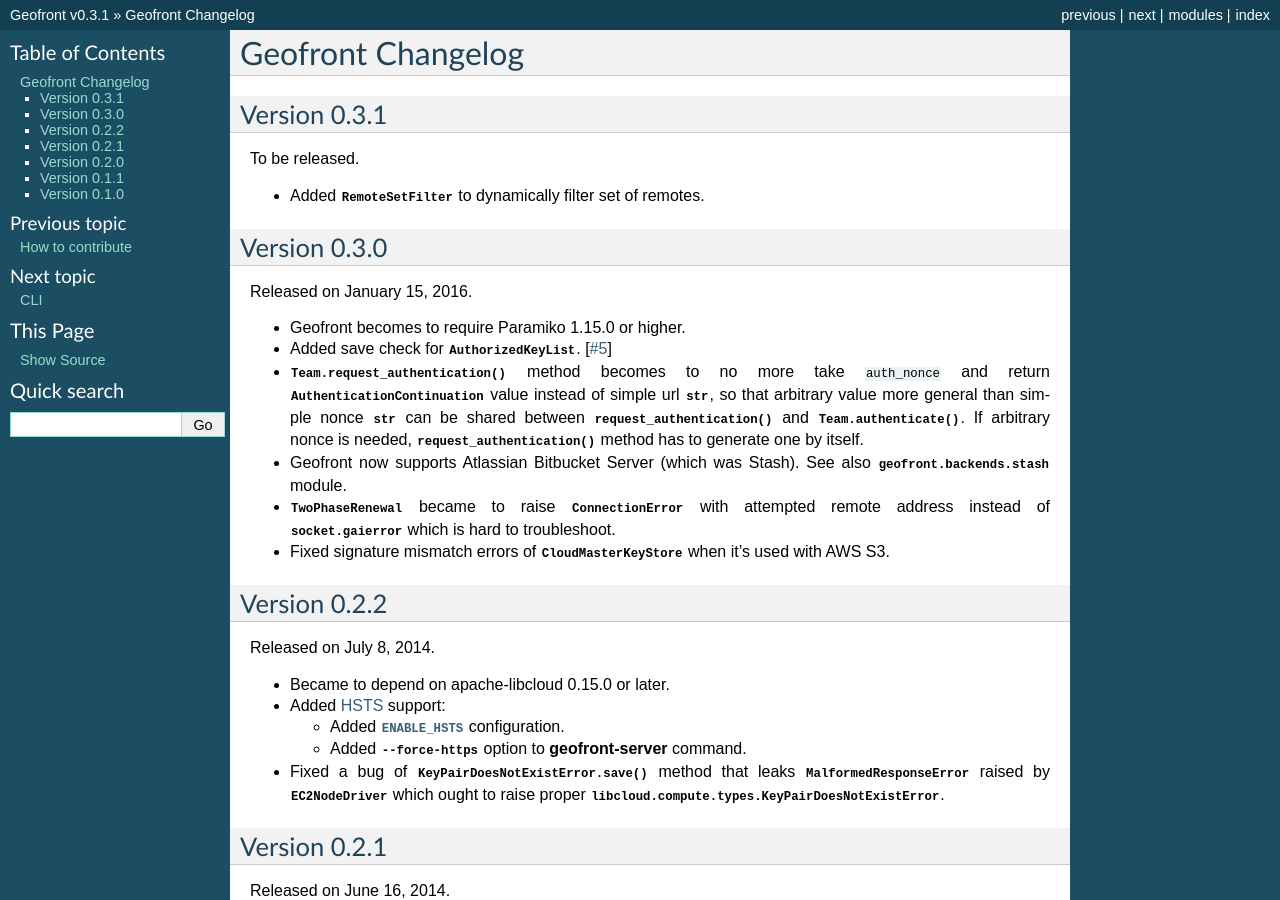
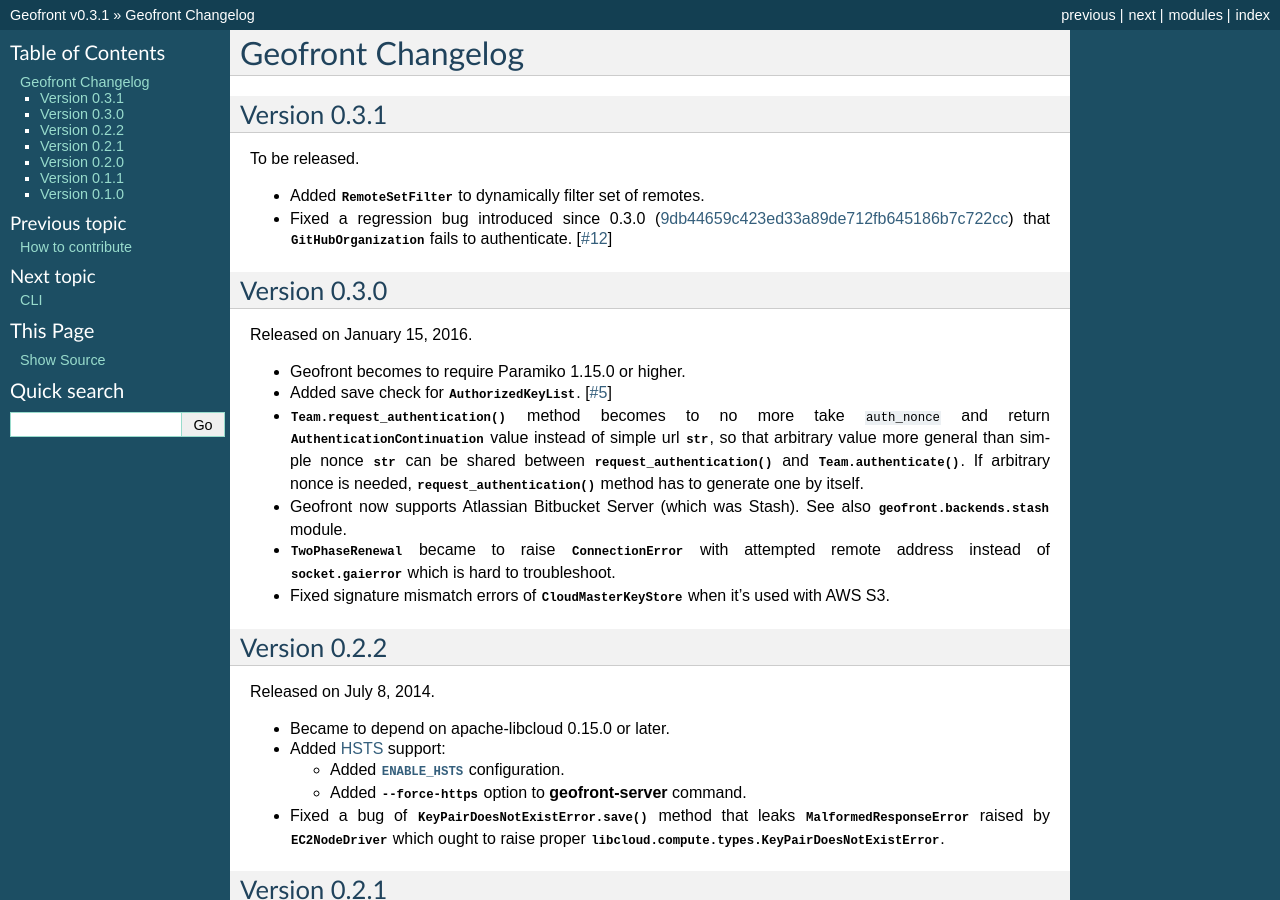
Before and after one commit to geofront-auth/geofront, a Sphinx documentation site: the page built from docs/changes.rst, in a window 1280 px wide and 900 px high. Built offline with Sphinx 7.4.7, drawn with Linux system fonts in a browser that asks for light colours; pages that are not in the unit, such as notebooks, are missing from menus.

Commit message:
Fix #12 GitHubOrganization authentication bug

```diff
--- a/docs/changes.rst
+++ b/docs/changes.rst
@@ -8,6 +8,10 @@
 
 - Added :class:`~geofront.remote.RemoteSetFilter` to dynamically filter
   set of remotes.
+- Fixed a regression bug introduced since 0.3.0
+  (:commit:`9db44659c423ed33a89de712fb645186b7c722cc`) that
+  :class:`~geofront.backends.github.GitHubOrganization` fails to authenticate.
+  [:issue:`12`]
 
 
 Version 0.3.0
```
Also changed, not shown: 1 other file.
